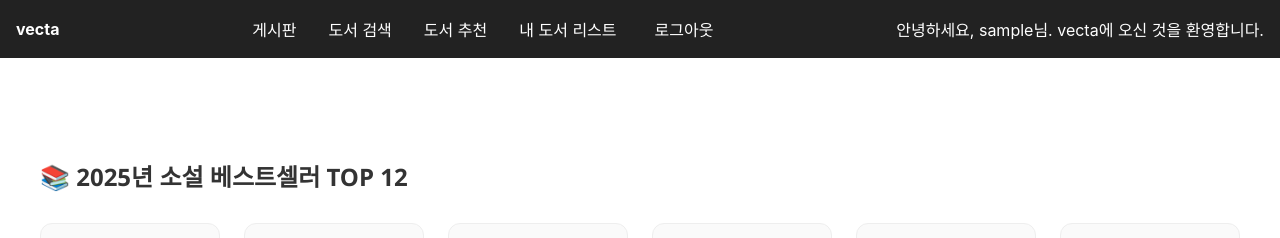
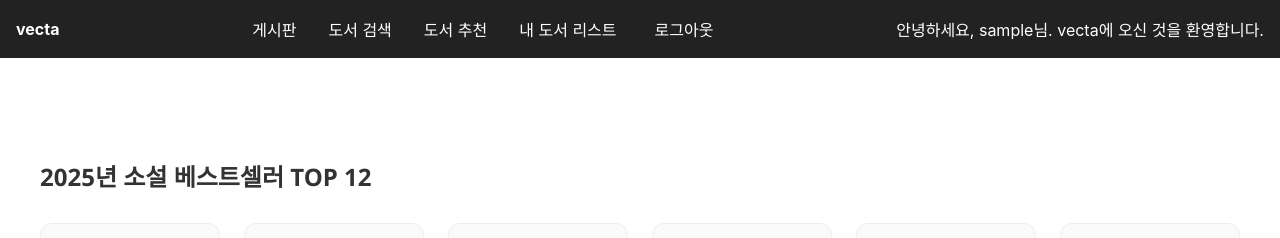
Before and after one commit to Dead-or-Alive0609/Web-project, a React (Create React App) app: page / in a window 1280 px wide. Shown: the top 238 px of the page. Built offline with nearby package versions, Linux system fonts and the light colour scheme; sample sign-in values are in the browser's storage.

Commit message:
찐 마지막 수정

```diff
--- a/src/pages/HomePage.jsx
+++ b/src/pages/HomePage.jsx
@@ -86,7 +86,7 @@ function HomePage() {
 
   return (
     <div className="home-container">
-      <h2>📚 2025년 소설 베스트셀러 TOP 12</h2>
+      <h2>2025년 소설 베스트셀러 TOP 12</h2>
       <div className="book-grid">
         {bestNovels.map((book, idx) => (
           <div
```
